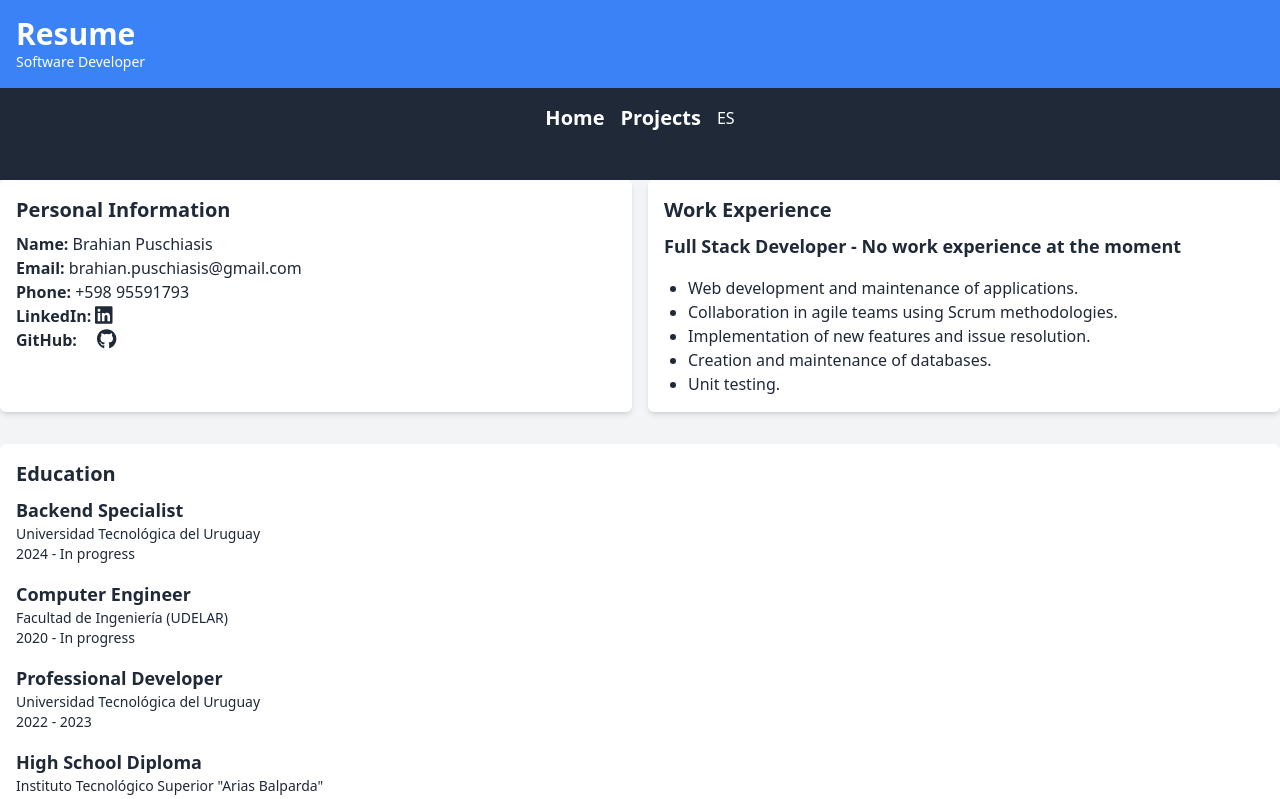
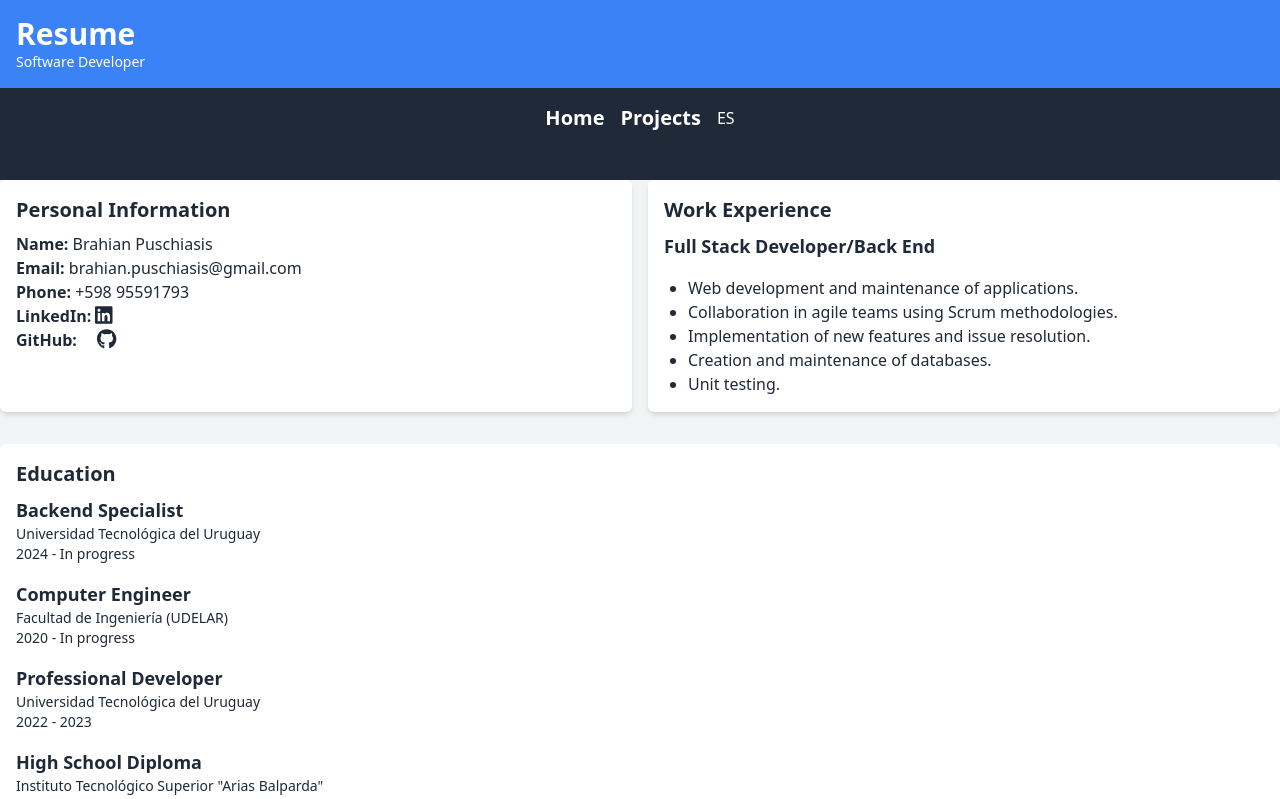
Before and after one commit to BrahianPuschiasis/Portfolio, a React (Vite) app: page / in a window 1280 px wide. Shown: the top 799 px of the page. Built offline with nearby package versions, Linux system fonts and the light colour scheme.

Commit message:
working experience and linkedin link profile updated

```diff
--- a/src/components/i18n.jsx
+++ b/src/components/i18n.jsx
@@ -25,7 +25,7 @@ const resources = {
       linkedIn: "LinkedIn",
       github: "GitHub",
       developerExperience:
-        "Full Stack Developer - No work experience at the moment",
+        "Full Stack Developer/Back End",
       education: "Education",
       highSchool: "High School Diploma",
       professionalDeveloper: "Professional Developer",
@@ -172,7 +172,7 @@ const resources = {
       linkedIn: "LinkedIn",
       github: "GitHub",
       developerExperience:
-        "Desarrollador Full Stack - Sin experiencia laboral de momento",
+        "Desarrollador Full Stack/Back End",
       education: "Educación",
       highSchool: "Bachiller Tecnológico",
       professionalDeveloper: "Professional Developer",
--- a/src/pages/Home.jsx
+++ b/src/pages/Home.jsx
@@ -30,7 +30,7 @@ const Home = () => {
             <p>
               <strong>{t("linkedIn")}:</strong>{" "}
               <a
-                href="https://www.linkedin.com/in/brahian-puschiasis-948972234/"
+                href="https://www.linkedin.com/in/brahian-puschiasis/"
                 target="_blank"
                 rel="noopener noreferrer"
               >
```
